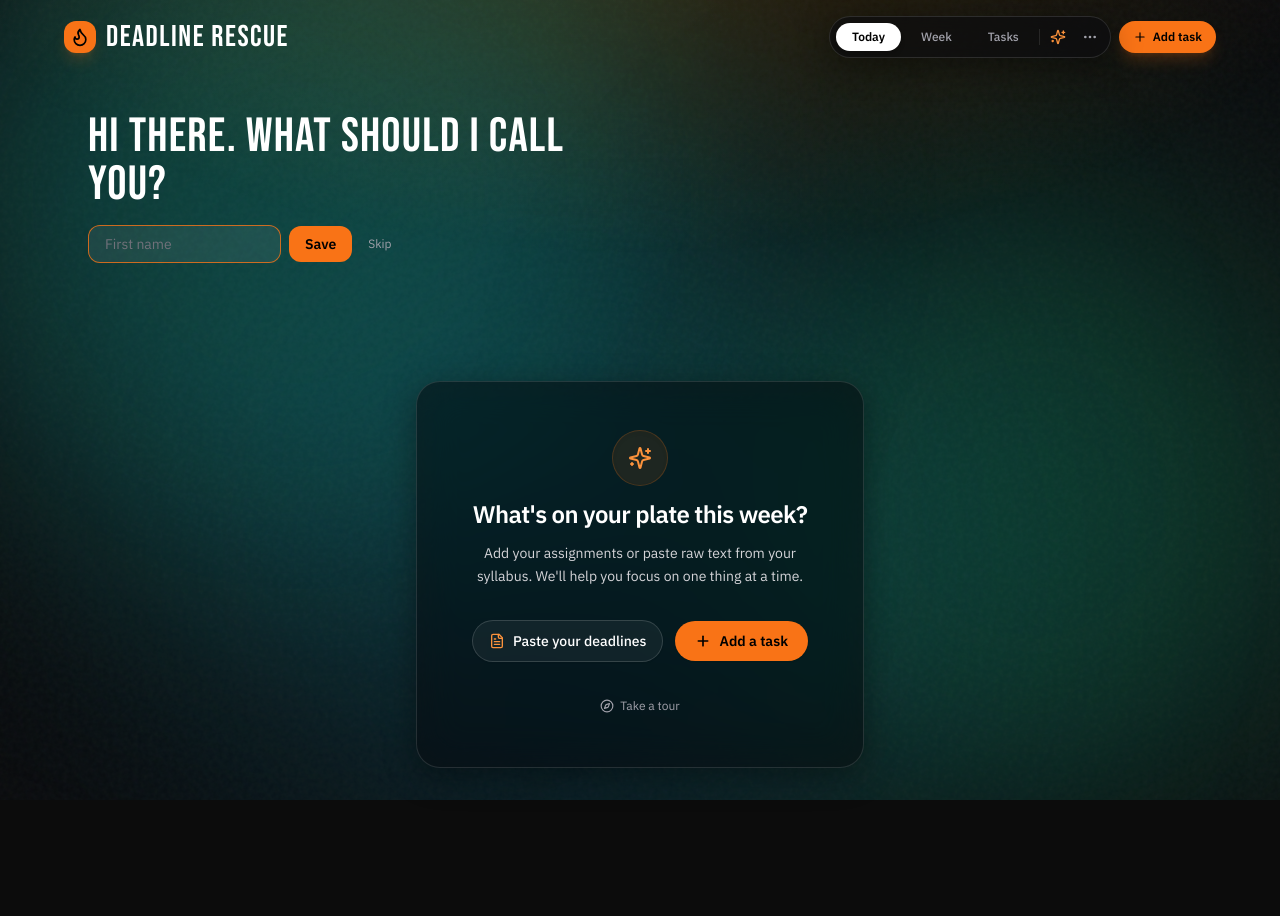
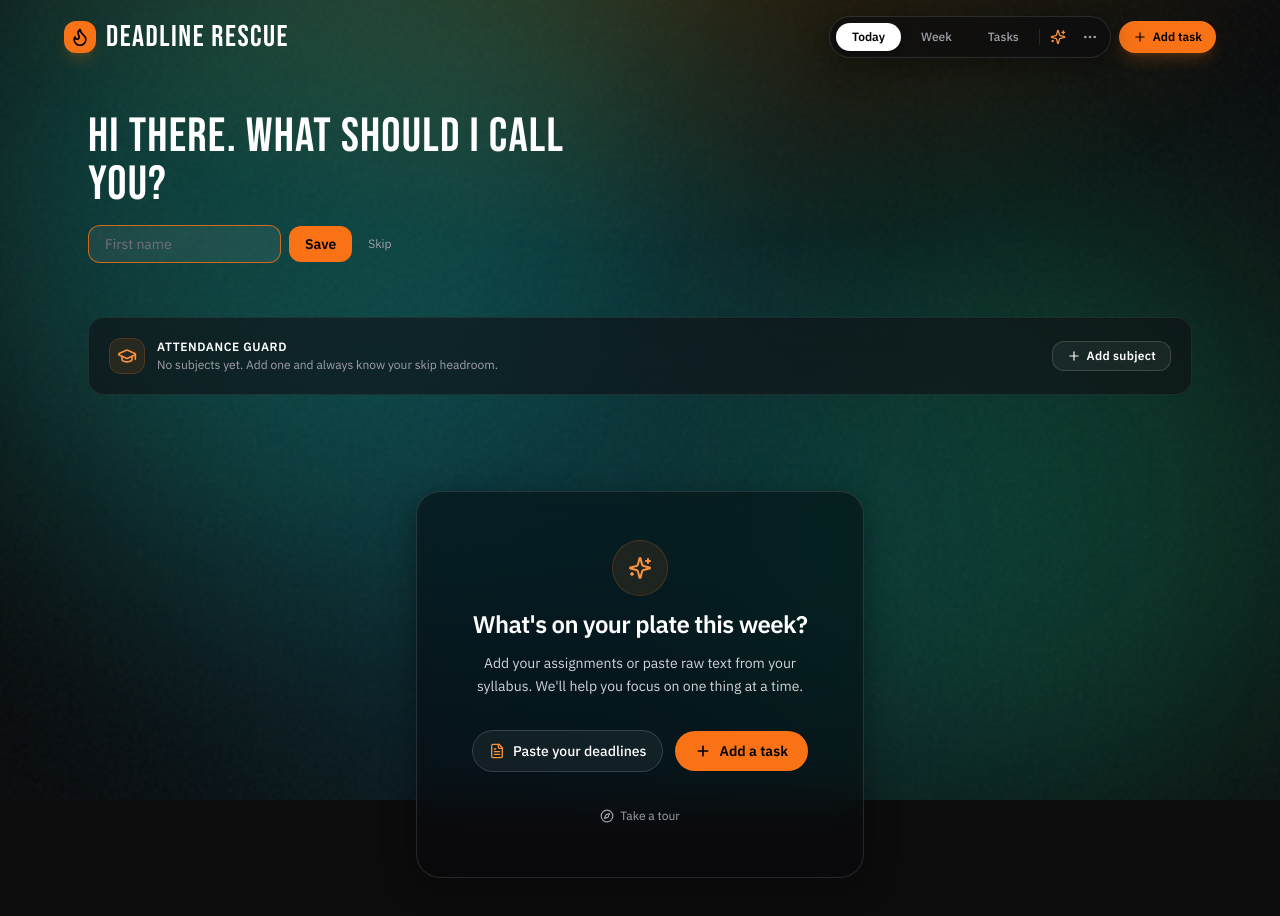
Before and after one commit to abhideephebbar/deadline-rescue, a React (Vite) app: page / in a window 1280 px wide. Shown: the top 916 px of the page. Before the commit the page ends 880 px from the top, so only its background shows below. Built offline with nearby package versions, Linux system fonts and the light colour scheme.

Commit message:
Show Attendance Guard on Today tab in all states including empty

```diff
--- a/src/App.tsx
+++ b/src/App.tsx
@@ -426,6 +426,19 @@ export function App() {
                       }}
                     />
 
+                    {/* Compact Attendance Guard Card Row beneath hero area */}
+                    <AttendanceCardRow
+                      subjects={attendanceSubjects}
+                      onSelectSubject={(subject) => {
+                        setSelectedAttendanceSubject(subject);
+                        setIsAttendanceModalOpen(true);
+                      }}
+                      onAddNewSubject={() => {
+                        setSelectedAttendanceSubject(null);
+                        setIsAttendanceModalOpen(true);
+                      }}
+                    />
+
                     {displayTasks.length === 0 ? (
                       <EmptyState
                         onOpenAddTask={handleOpenAddModal}
@@ -496,19 +509,6 @@ export function App() {
                             />
                           </section>
                         )}
-
-                        {/* Compact Attendance Guard Card Row beneath hero area */}
-                        <AttendanceCardRow
-                          subjects={attendanceSubjects}
-                          onSelectSubject={(subject) => {
-                            setSelectedAttendanceSubject(subject);
-                            setIsAttendanceModalOpen(true);
-                          }}
-                          onAddNewSubject={() => {
-                            setSelectedAttendanceSubject(null);
-                            setIsAttendanceModalOpen(true);
-                          }}
-                        />
 
                         {/* Horizontal Task Rails (Keep going, Due soon, Catch up) */}
                         <TaskRail
```
